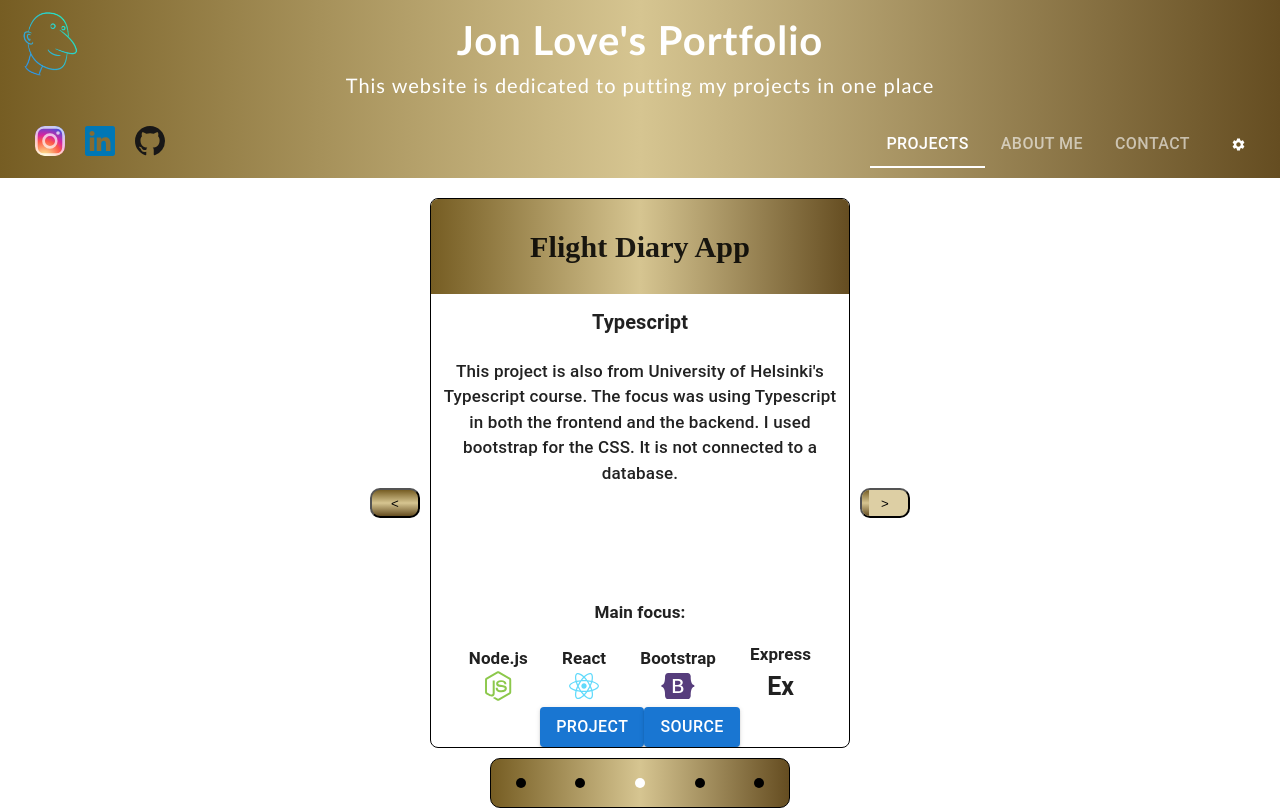
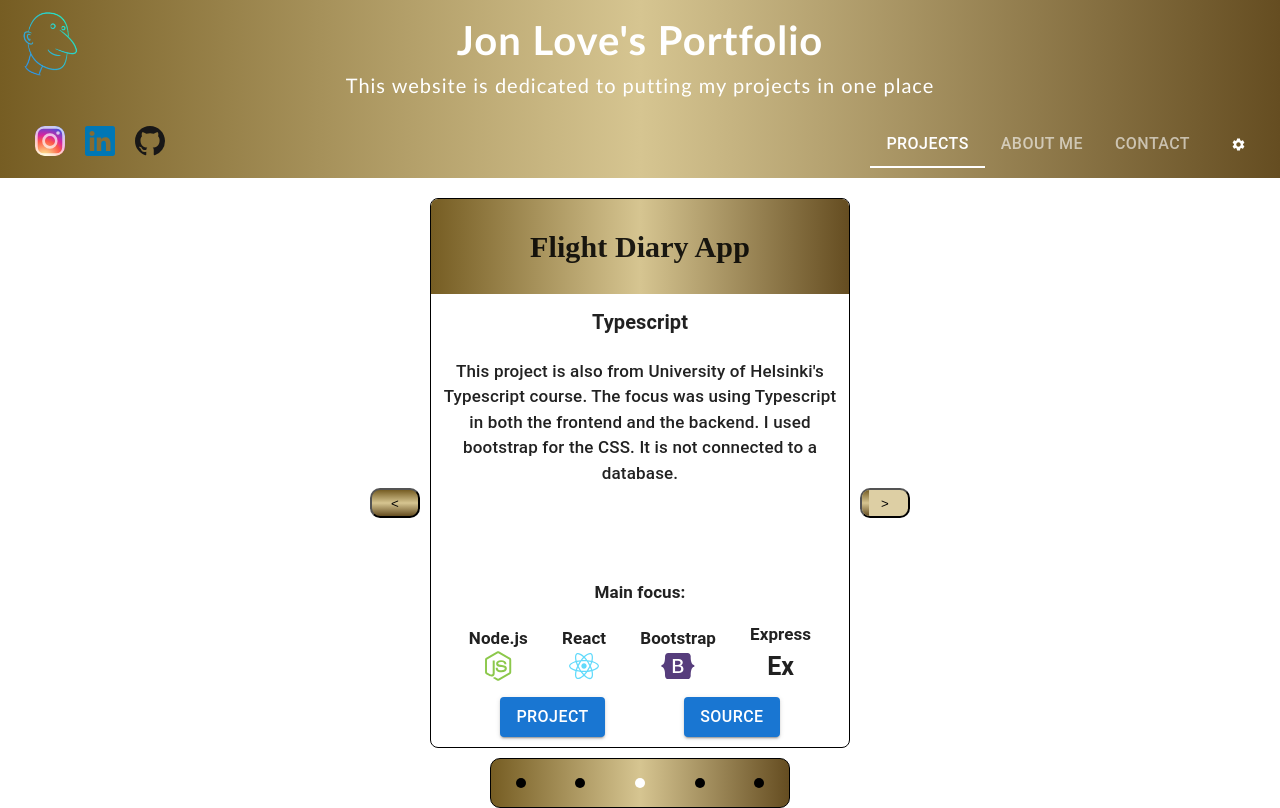
Before and after one commit to jonnny013/portfolio, a React (Vite) app: page / in a window 1280 px wide. Built offline with nearby package versions, Linux system fonts and the light colour scheme; data requests are answered from the project's data file.

Commit message:
Add buttons and links and edit styles accordingly

```diff
--- a/src/components/Projects/Carousel.tsx
+++ b/src/components/Projects/Carousel.tsx
@@ -18,6 +18,7 @@ const Carousel = () => {
   const result = useQuery({
     queryKey: ['projects'],
     queryFn: getProjects,
+    refetchOnWindowFocus: false,
   })
 
   useEffect(() => {
@@ -43,7 +44,6 @@ const Carousel = () => {
 
   if (result) {
     if (result.data) {
-      console.log(result)
       projects = result.data
     }
   }
--- a/src/components/Projects/ProjectLinks.tsx
+++ b/src/components/Projects/ProjectLinks.tsx
@@ -6,19 +6,29 @@ interface props {
   sourceURL?: string | null | undefined
 }
 
+const styles = {
+  margin: 10,
+}
+
 const ProjectLinks = ({projectURL, sourceURL}: props) => {
   return (
-    <div>
+    <div style={{ display: 'flex', justifyContent: 'space-evenly' }}>
       <StandardButton
         text='Project'
         type='button'
         onClick={() => window.open(projectURL, '_blank')}
+        style={styles}
       />
       <StandardButton
         text='Source'
         type='button'
+        style={styles}
         disabled={sourceURL ? false : true}
-        onClick={() => window.open(sourceURL, '_blank')}
+        onClick={() => {
+          if (sourceURL) {
+            window.open(sourceURL, '_blank')
+          }
+        }}
       />
     </div>
   )
--- a/src/components/StandardButton.tsx
+++ b/src/components/StandardButton.tsx
@@ -11,18 +11,20 @@ export default function StandardButton({
   type,
   disabled,
   buttonColor,
-  onClick
+  onClick,
+  style,
 }: {
   text: string
   type: button
   disabled?: boolean
   buttonColor?: color
   onClick?: React.MouseEventHandler<HTMLElement> | undefined
+  style?: React.CSSProperties
 }) {
   return (
     <Button
       variant='contained'
-      style={{ fontSize: themes.fonts.buttonFontSize }}
+      style={{ fontSize: themes.fonts.buttonFontSize, ...style }}
       type={type}
       disabled={disabled ? disabled : false}
       onClick={onClick ? onClick : undefined}
```
